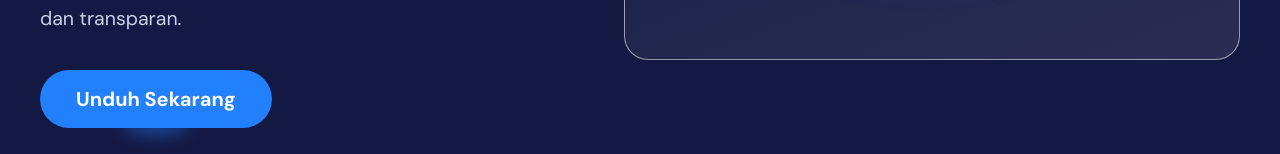
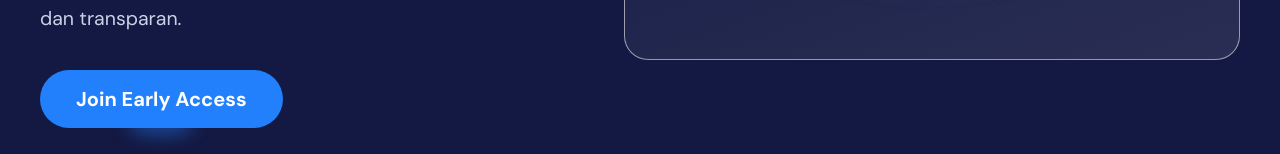
Before and after one commit to fawazalrasyid/votergate-landing, a plain HTML site: page index.html in a window 1280 px wide. Shown: the part 646-800 px from the top of the page. Drawn offline with Linux system fonts and the light colour scheme; a web font is replaced by a local one.

Commit message:
copy: rename CTA buttons to Join Early Access

```diff
--- a/index.html
+++ b/index.html
@@ -127,7 +127,7 @@
       <div class="hero-copy">
         <h1>Modern <span class="grad-text">Voting</span><br>with High Security and Flexibility</h1>
         <p>Dengan Votergate voting di mana pun tanpa ada kecurangan dan <em>human error</em> di dalam demokrasi. Dengan menggunakan teknologi blockchain yang terdesentralisasi dan transparan.</p>
-        <a class="btn btn-primary" href="https://tally.so/r/810lKA" target="_blank" rel="noopener">Unduh Sekarang</a>
+        <a class="btn btn-primary" href="https://tally.so/r/810lKA" target="_blank" rel="noopener">Join Early Access</a>
       </div>
       <figure class="hero-visual">
         <img src="assets/images/hero-circuit.png" alt="Visual sirkuit digital VoterGate" width="1024" height="677" decoding="async">
@@ -352,7 +352,7 @@
       <div class="cta-copy">
         <h2>Voting Sekarang!</h2>
         <p>Jadilah orang yang pertama yang mengakses versi demo Votergate dan berikan feedback langsung!</p>
-        <a class="btn btn-primary" href="https://tally.so/r/810lKA" target="_blank" rel="noopener">Unduh Aplikasi</a>
+        <a class="btn btn-primary" href="https://tally.so/r/810lKA" target="_blank" rel="noopener">Join Early Access</a>
       </div>
       <div class="cta-phones" aria-hidden="true">
         <img src="assets/cta-phones.png" alt="" width="1422" height="783" loading="lazy" decoding="async">
```
